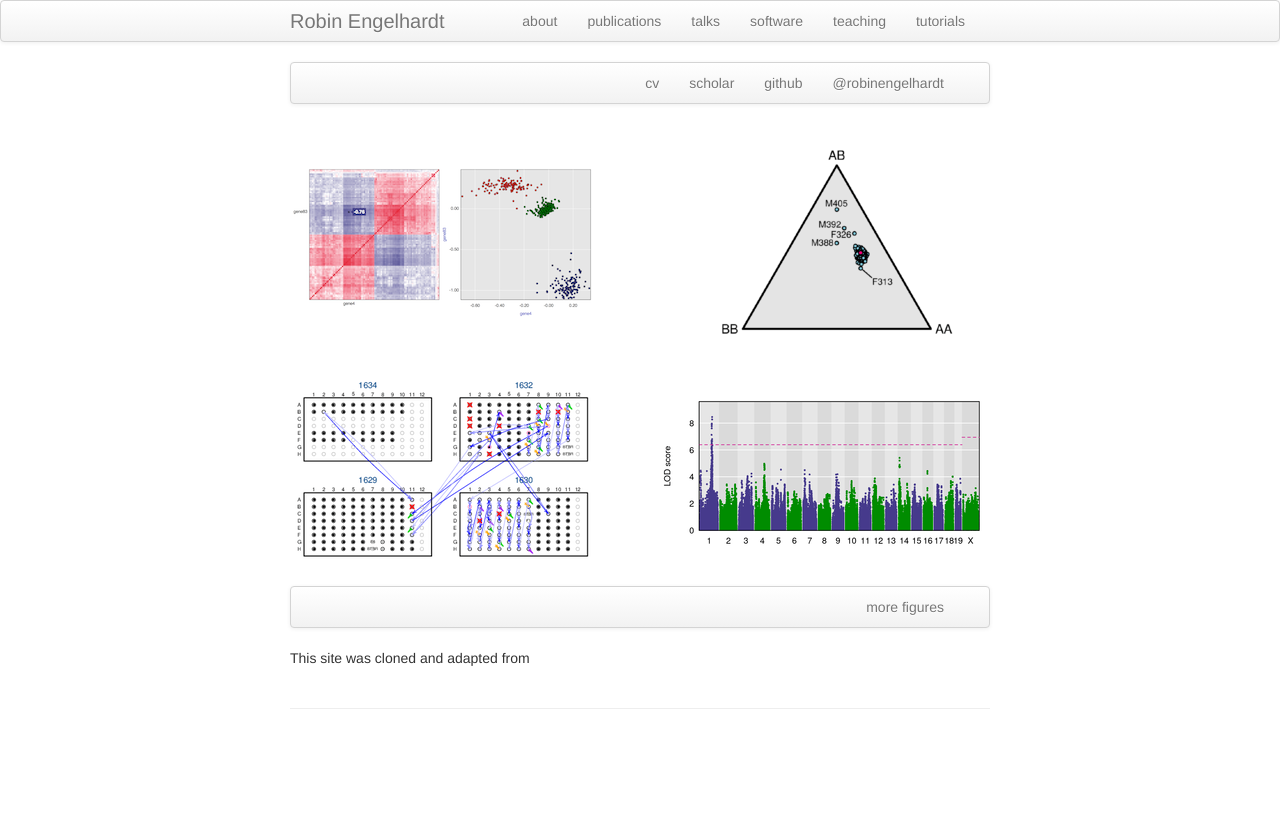
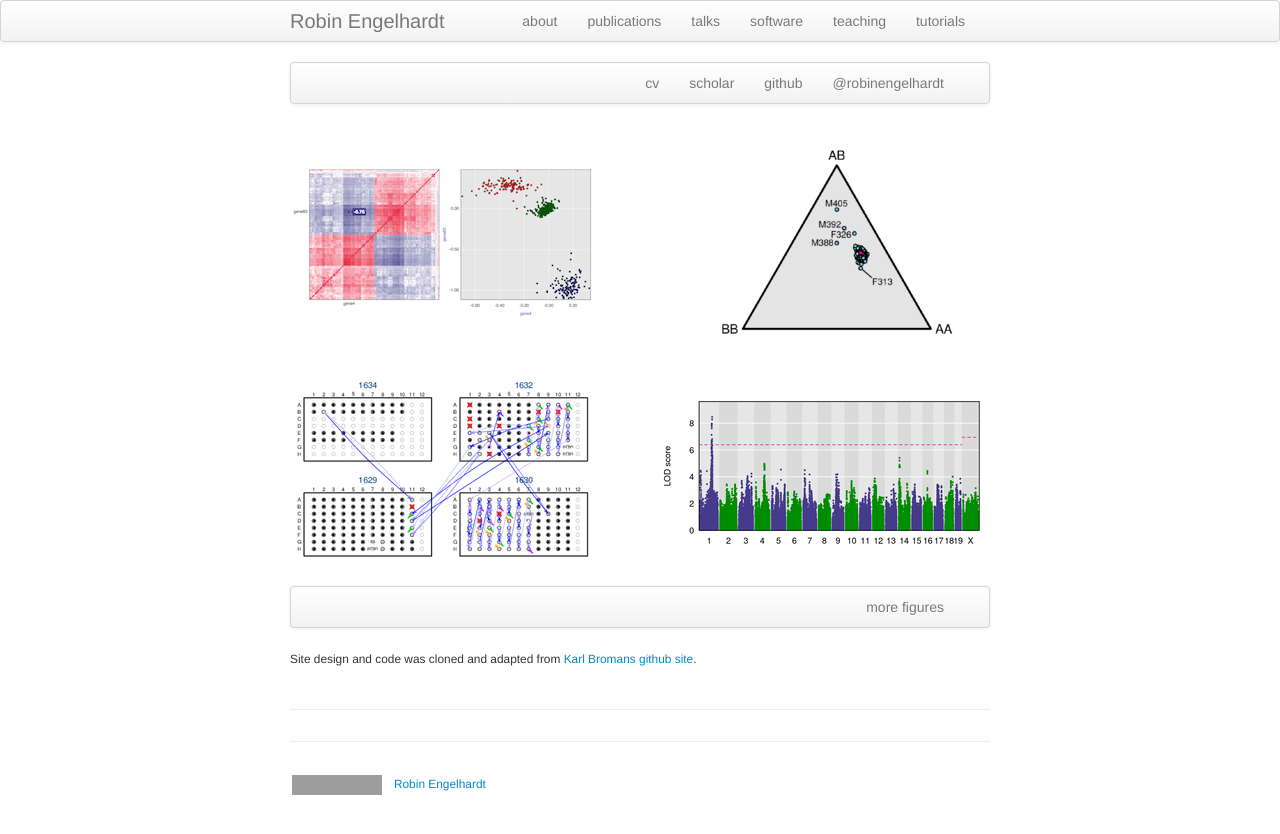
Before and after one commit to gavstrik/gavstrik.github.io, a Jekyll site: the page built from index.md, in a window 1280 px wide. Shown: the top 834 px of the page. Built offline with Jekyll 4.4.1, drawn with Linux system fonts in a browser that asks for light colours; grey boxes are pictures that could not be loaded.

Commit message:
updated footer

```diff
--- a/_includes/themes/twitter/default.html
+++ b/_includes/themes/twitter/default.html
@@ -53,7 +53,15 @@
       </div>
 
       <hr>
-
+      <hr>
+      <footer>
+        <p><small>
+  <!-- start of Karl's footer; modify this part -->
+          <a href="https://creativecommons.org/publicdomain/zero/1.0/"><img src="https://i.creativecommons.org/p/zero/1.0/88x31.png" alt="CC0"/></a> &nbsp;
+          <a href="https://kbroman.org">Robin Engelhardt</a>
+  <!-- end of Karl's footer; modify this part -->
+        </small></p>
+      </footer>
     </div>
 
     {% include JB/analytics %}
--- a/index.md
+++ b/index.md
@@ -52,4 +52,8 @@ keywords: learning games, social epistemology, online experiments
   </div>
 </div>
 
-This site was cloned and adapted from
+<small>
+Site design and code was cloned and adapted from
+[Karl Bromans](https://kbroman.org)
+<a href="https://kbroman.github.io/simple_site">github site</a>.
+</small>
```
